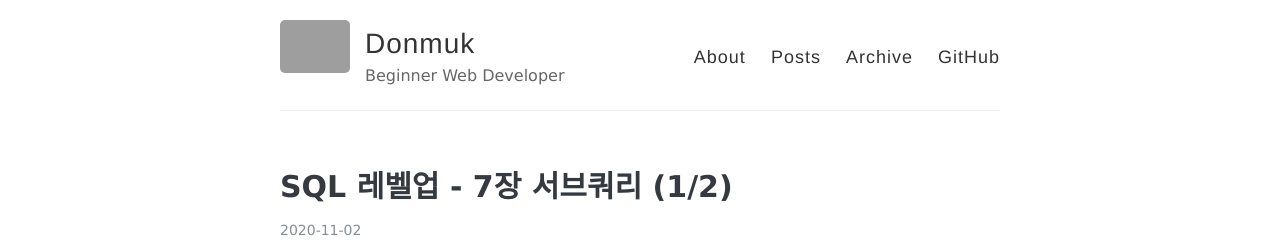
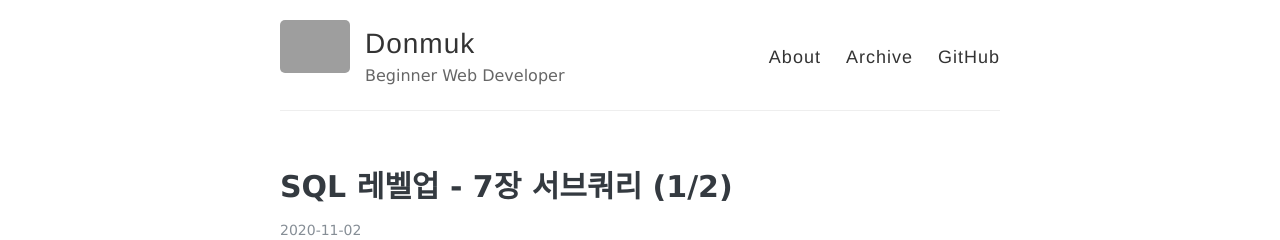
Before and after one commit to donmuk/donmuk.github.io, a Jekyll site: the page built from index.html, in a window 1280 px wide. Shown: the top 240 px of the page. Built offline with Jekyll 4.4.1, drawn with Linux system fonts in a browser that asks for light colours; the list of posts is cut into pages by our own code; grey boxes are pictures that could not be loaded.

Commit message:
Update _config.yml

```diff
--- a/_config.yml
+++ b/_config.yml
@@ -22,8 +22,8 @@ avatar: https://user-images.githubusercontent.com/55281837/97830749-615bfc80-1d1
 navigation:
   - name: About
     url: /about
-  - name: Posts
-    url: /_posts
+  #- name: Posts
+  #  url: /
   - name: Archive
     url: /archive
   # - name: Tags
```
